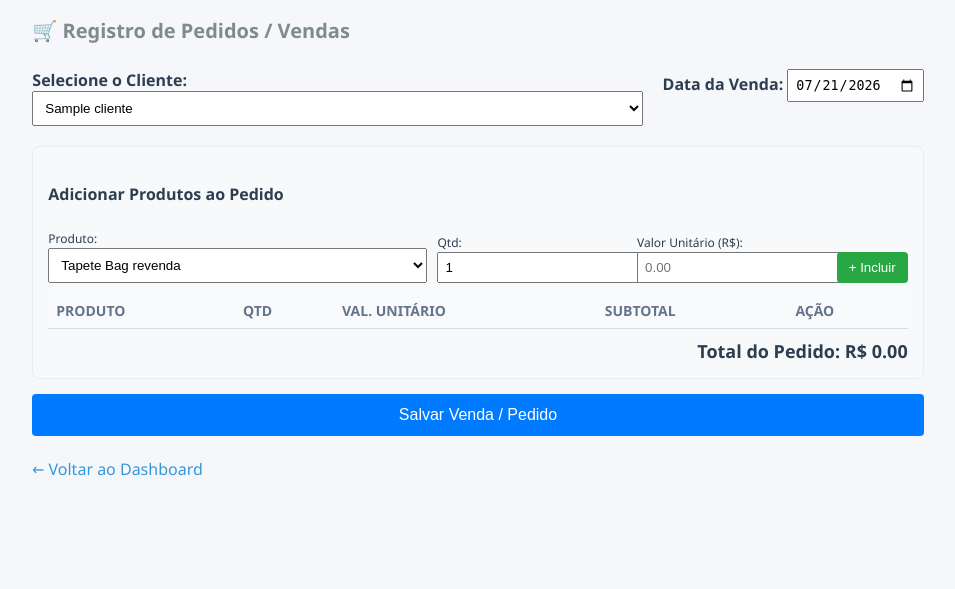
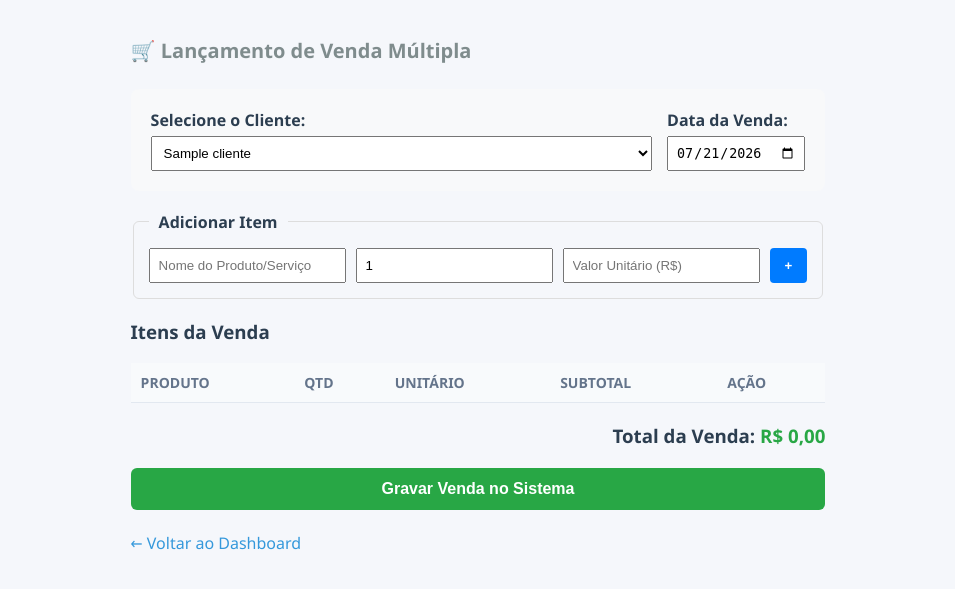
Before and after one commit to Bepenet/Benepet-CRM, a Flask app: page /vendas in a window 1280 px wide. Shown: the top 589 px of the page, without its empty margins (162-1117 px from the left). Run offline with Flask 3, Linux system fonts and the light colour scheme; tables that the repository leaves empty hold one stand-in row (values such as "Sample post"); lists and menus that the app fills with data are empty.

Commit message:
Fix: Atualizando dashboard e vendas para suportar novos modelos

```diff
--- a/templates/vendas.html
+++ b/templates/vendas.html
@@ -2,159 +2,140 @@
 <html lang="pt-br">
 <head>
     <meta charset="UTF-8">
-    <title>Registro de Vendas - BenePet CRM</title>
+    <title>Lançar Venda - BenePet CRM</title>
     <link rel="stylesheet" href="{{ url_for('static', filename='style.css') }}">
-    <style>
-        .carrinho-container { margin-top: 20px; background: #f8f9fa; padding: 15px; border-radius: 8px; border: 1px solid #e9ecef; }
-        .btn-add { background-color: #28a745; color: white; border: none; padding: 8px 12px; border-radius: 4px; cursor: pointer; }
-        .btn-confirmar { background-color: #007bff; color: white; border: none; padding: 12px 20px; border-radius: 4px; cursor: pointer; width: 100%; font-size: 16px; margin-top: 15px; }
-        .table-carrinho { width: 100%; margin-top: 10px; border-collapse: collapse; }
-        .table-carrinho th, .table-carrinho td { padding: 8px; border-bottom: 1px solid #ddd; text-align: left; }
-        .total-destaque { font-size: 18px; font-weight: bold; text-align: right; margin-top: 10px; color: #2c3e50; }
-    </style>
 </head>
 <body>
-    <div class="container">
-        <h2>🛒 Registro de Pedidos / Vendas</h2>
+    <div class="container" style="max-width: 900px; margin: 0 auto; padding: 20px;">
+        <h2>🛒 Lançamento de Venda Múltipla</h2>
 
-        <div style="display: flex; gap: 20px; margin-bottom: 20px;">
+        <div style="background: #f8f9fa; padding: 20px; border-radius: 8px; margin-bottom: 20px; display: flex; gap: 15px; align-items: flex-end;">
             <div style="flex: 1;">
-                <label><strong>Selecione o Cliente:</strong></label>
-                <select id="cliente_id" class="form-control" style="width: 100%; padding: 8px;">
+                <label style="display:block; margin-bottom:5px; font-weight:bold;">Selecione o Cliente:</label>
+                <select id="cliente_id" style="width:100%; padding:8px;">
                     {% for c in clientes %}
                         <option value="{{ c.id }}">{{ c.nome }}</option>
                     {% endfor %}
                 </select>
             </div>
             <div>
-                <label><strong>Data da Venda:</strong></label>
-                <input type="date" id="data_venda" class="form-control" style="padding: 6px;">
+                <label style="display:block; margin-bottom:5px; font-weight:bold;">Data da Venda:</label>
+                <input type="date" id="data_venda" style="padding:7px;">
             </div>
         </div>
 
-        <div class="carrinho-container">
-            <h4>Adicionar Produtos ao Pedido</h4>
-            <div style="display: flex; gap: 10px; align-items: flex-end; margin-top: 10px;">
-                <div style="flex: 2;">
-                    <label style="font-size: 12px;">Produto:</label>
-                    <select id="item_produto" style="width: 100%; padding: 8px;">
-                        <option value="Tapete Bag revenda">Tapete Bag revenda</option>
-                        <option value="Tapete Premium Interno">Tapete Premium Interno</option>
-                        <option value="Areia Sílica">Areia Sílica</option>
-                        <option value="Cata Caca">Cata Caca</option>
-                    </select>
-                </div>
-                <div style="flex: 1;">
-                    <label style="font-size: 12px;">Qtd:</label>
-                    <input type="number" id="item_qtd" value="1" min="1" style="width: 100%; padding: 6px;">
-                </div>
-                <div style="flex: 1;">
-                    <label style="font-size: 12px;">Valor Unitário (R$):</label>
-                    <input type="number" id="item_valor_unit" step="0.01" placeholder="0.00" style="width: 100%; padding: 6px;">
-                </div>
-                <button type="button" class="btn-add" onclick="adicionarAoCarrinho()">+ Incluir</button>
+        <fieldset style="border: 1px solid #ddd; padding: 15px; border-radius: 6px; margin-bottom: 20px;">
+            <legend style="font-weight: bold; padding: 0 10px;">Adicionar Item</legend>
+            <div style="display: flex; gap: 10px;">
+                <input type="text" id="prod_nome" placeholder="Nome do Produto/Serviço" style="flex: 2; padding: 8px;">
+                <input type="number" id="prod_qtd" placeholder="Qtd" value="1" style="flex: 0.5; padding: 8px;">
+                <input type="number" step="0.01" id="prod_valor" placeholder="Valor Unitário (R$)" style="flex: 1; padding: 8px;">
+                <button type="button" onclick="adicionarAoCarrinho()" style="background: #007bff; color: white; border: none; padding: 8px 15px; border-radius: 4px; cursor: pointer; font-weight: bold;">+</button>
             </div>
+        </fieldset>
 
-            <table class="table-carrinho" id="tabela_carrinho">
-                <thead>
-                    <tr>
-                        <th>Produto</th>
-                        <th>Qtd</th>
-                        <th>Val. Unitário</th>
-                        <th>Subtotal</th>
-                        <th>Ação</th>
-                    </tr>
-                </thead>
-                <tbody>
-                    </tbody>
-            </table>
+        <h3>Itens da Venda</h3>
+        <table style="width: 100%; border-collapse: collapse; margin-bottom: 20px;">
+            <thead>
+                <tr style="background: #e9ecef; text-align: left;">
+                    <th style="padding: 10px;">Produto</th>
+                    <th style="padding: 10px;">Qtd</th>
+                    <th style="padding: 10px;">Unitário</th>
+                    <th style="padding: 10px;">Subtotal</th>
+                    <th style="padding: 10px;">Ação</th>
+                </tr>
+            </thead>
+            <tbody id="corpo_carrinho">
+                </tbody>
+        </table>
 
-            <div class="total-destaque">Total do Pedido: R$ <span id="txt_total">0.00</span></div>
+        <div style="text-align: right; margin-bottom: 20px;">
+            <h3 style="margin: 0;">Total da Venda: <span id="total_geral" style="color: #28a745;">R$ 0,00</span></h3>
         </div>
 
-        <button type="button" class="btn-confirmar" onclick="enviarPedido()">Salvar Venda / Pedido</button>
+        <button type="button" onclick="finalizarVenda()" style="background: #28a745; color: white; border: none; padding: 12px 25px; border-radius: 6px; font-size: 16px; font-weight: bold; cursor: pointer; width: 100%;">Gravar Venda no Sistema</button>
 
         <br><br>
         <a href="/dashboard">← Voltar ao Dashboard</a>
     </div>
 
     <script>
-        // Configura a data de hoje por padrão
-        document.getElementById('data_venda').valueAsDate = new Date();
+        let carrinho = [];
 
-        let carrinho = [];
-        let totalPedido = 0;
+        // Define a data de hoje no input automaticamente
+        document.getElementById('data_venda').value = new Date().toISOString().substring(0, 10);
 
         function adicionarAoCarrinho() {
-            const produto = document.getElementById('item_produto').value;
-            const qtd = parseInt(document.getElementById('item_qtd').value);
-            const valorUnit = parseFloat(document.getElementById('item_valor_unit').value);
+            const produto = document.getElementById('prod_nome').value;
+            const quantidade = parseInt(document.getElementById('prod_qtd').value);
+            const valor_unitario = parseFloat(document.getElementById('prod_valor').value);
 
-            if (!valorUnit || valorUnit <= 0) {
-                alert("Por favor, digite um valor unitário válido.");
+            if (!produto || isNaN(quantidade) || isNaN(valor_unitario)) {
+                alert("Por favor, preencha todos os campos do produto corretamente.");
                 return;
             }
 
-            const subtotal = qtd * valorUnit;
+            const valor_subtotal = quantidade * valor_unitario;
+            carrinho.push({ produto, quantidade, valor_unitario, valor_subtotal });
 
-            carrinho.push({ produto, quantidade: qtd, valor_unitario: valorUnit, valor_subtotal: subtotal });
-            atualizarTabelaCarrinho();
+            atualizarTabela();
 
-            // Limpa o campo de valor para o próximo item
-            document.getElementById('item_valor_unit').value = '';
-            document.getElementById('item_qtd').value = 1;
+            // Limpa os campos de texto do item
+            document.getElementById('prod_nome').value = '';
+            document.getElementById('prod_valor').value = '';
+            document.getElementById('prod_qtd').value = '1';
         }
 
         function removerDoCarrinho(index) {
             carrinho.splice(index, 1);
-            atualizarTabelaCarrinho();
+            atualizarTabela();
         }
 
-        function atualizarTabelaCarrinho() {
-            const tbody = document.querySelector('#tabela_carrinho tbody');
+        function atualizarTabela() {
+            const tbody = document.getElementById('corpo_carrinho');
             tbody.innerHTML = '';
-            totalPedido = 0;
+            let total = 0;
 
             carrinho.forEach((item, index) => {
-                totalPedido += item.valor_subtotal;
-                const tr = document.createElement('tr');
-                tr.innerHTML = `
-                    <td>${item.produto}</td>
-                    <td>${item.quantidade}</td>
-                    <td>R$ ${item.valor_unitario.toFixed(2)}</td>
-                    <td>R$ ${item.valor_subtotal.toFixed(2)}</td>
-                    <td><button style="color:red; border:none; background:none; cursor:pointer;" onclick="removerDoCarrinho(${index})">Remover</button></td>
+                total += item.valor_subtotal;
+                tbody.innerHTML += `
+                    <tr style="border-bottom: 1px solid #ddd;">
+                        <td style="padding: 10px;">${item.produto}</td>
+                        <td style="padding: 10px;">${item.quantidade}</td>
+                        <td style="padding: 10px;">R$ ${item.valor_unitario.toFixed(2)}</td>
+                        <td style="padding: 10px;">R$ ${item.valor_subtotal.toFixed(2)}</td>
+                        <td style="padding: 10px;"><button style="background:#dc3545; color:white; border:none; padding:3px 8px; border-radius:3px; cursor:pointer;" onclick="removerDoCarrinho(${index})">Remover</button></td>
+                    </tr>
                 `;
-                tbody.appendChild(tr);
             });
 
-            document.getElementById('txt_total').innerText = totalPedido.toFixed(2);
+            document.getElementById('total_geral').innerText = `R$ ${total.toFixed(2)}`;
         }
 
-        function enviarPedido() {
+        function finalizarVenda() {
             if (carrinho.length === 0) {
-                alert("Adicione pelo menos um produto antes de salvar a venda!");
+                alert("O carrinho está vazio! Adicione pelo menos um item.");
                 return;
             }
 
-            const dadosPedido = {
+            const payload = {
                 cliente_id: document.getElementById('cliente_id').value,
                 data: document.getElementById('data_venda').value,
-                valor_total: totalPedido,
+                valor_total: carrinho.reduce((sum, item) => sum + item.valor_subtotal, 0),
                 itens: carrinho
             };
 
             fetch('/salvar_venda_multipla', {
                 method: 'POST',
                 headers: { 'Content-Type': 'application/json' },
-                body: JSON.stringify(dadosPedido)
+                body: JSON.stringify(payload)
             })
             .then(res => {
                 if(res.ok) {
-                    alert("Pedido gravado com sucesso!");
+                    alert("Perfeito! Venda salva com sucesso!");
                     window.location.href = '/dashboard';
                 } else {
-                    alert("Erro ao gravar pedido.");
+                    alert("Erro interno ao tentar salvar a venda.");
                 }
             });
         }
```
Also changed, not shown: templates/dashboard.html (+52 -98 lines).
